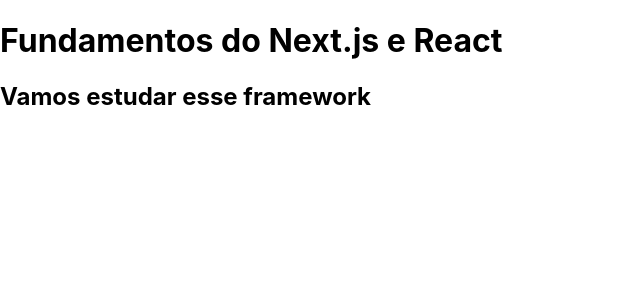
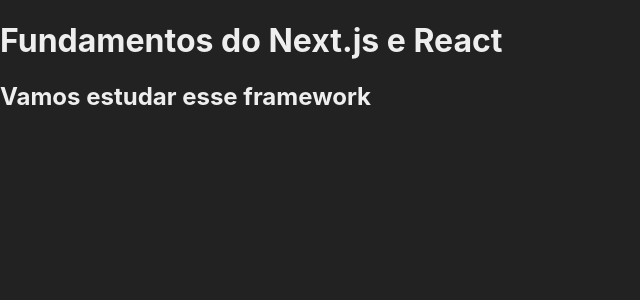
Before and after one commit to polyanetuag/fundamentos, a Next.js app: page / in a window 1280 px wide. Shown: the top 300 px of the page, without its empty margins (0-640 px from the left). Built offline with nearby package versions, Linux system fonts and the light colour scheme.

Commit message:
global CSS

```diff
--- a/src/styles/globals.css
+++ b/src/styles/globals.css
@@ -2,6 +2,8 @@
 body {
   padding: 0;
   margin: 0;
+  background: #222;
+  color: #eee;
   font-family: -apple-system, BlinkMacSystemFont, Segoe UI, Roboto, Oxygen,
     Ubuntu, Cantarell, Fira Sans, Droid Sans, Helvetica Neue, sans-serif;
 }
```
